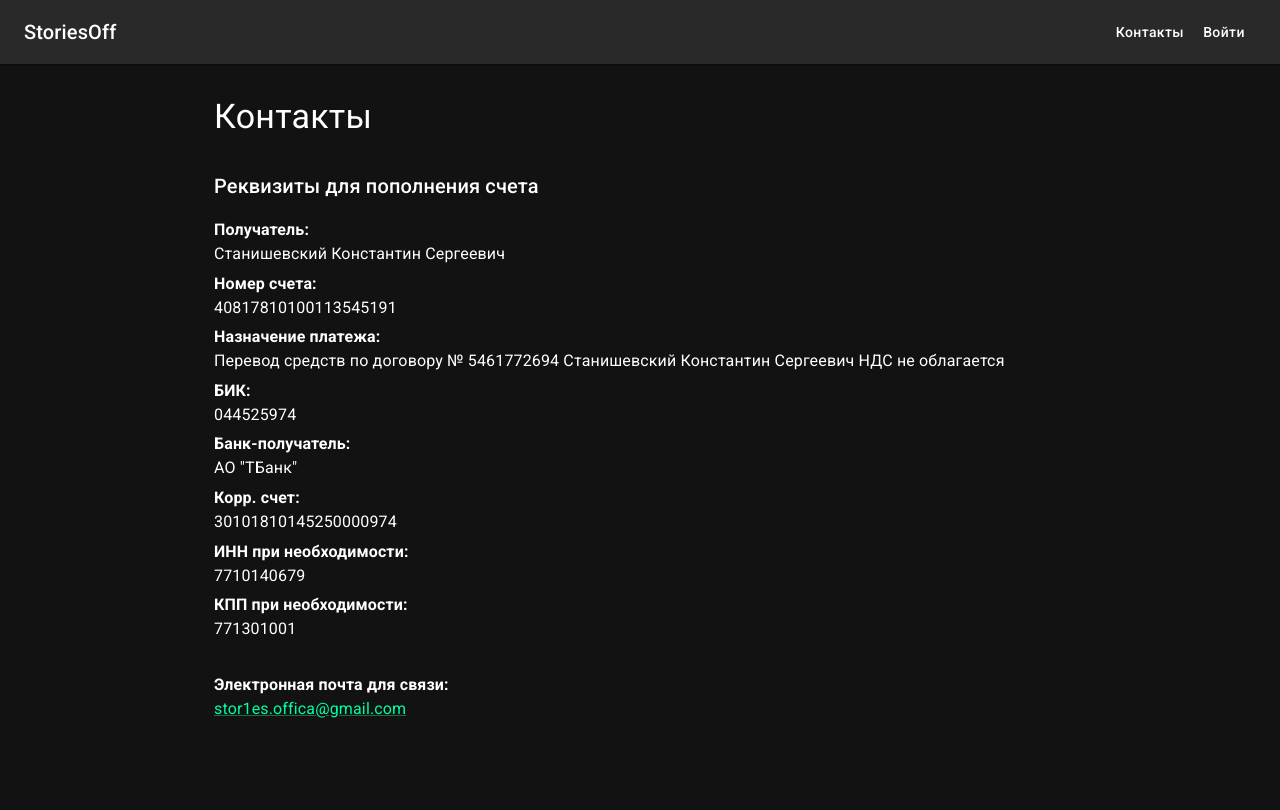
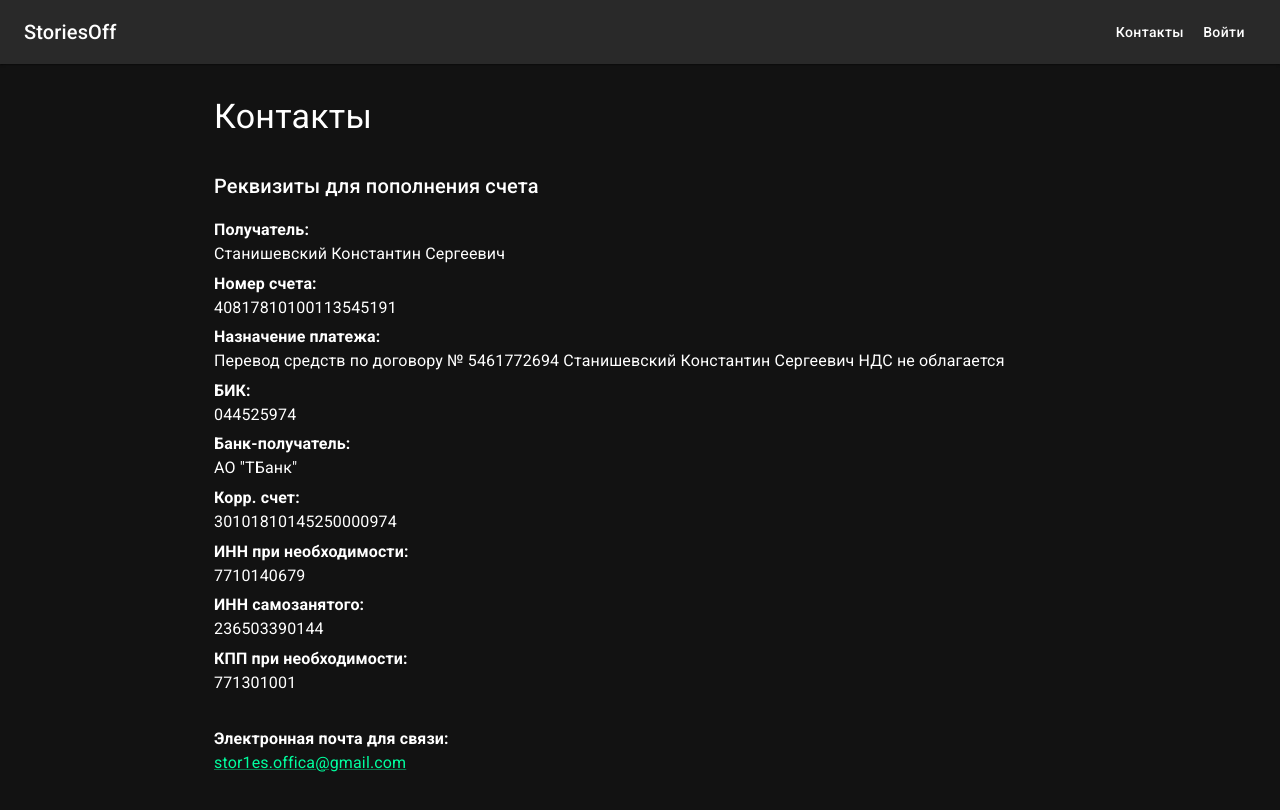
Before and after one commit to Nebulasse/stories-off, a React (Vite) app: page /contacts in a window 1280 px wide. Built offline with nearby package versions, Linux system fonts and the light colour scheme; no server answers.

Commit message:
обавлен  самозанятого в контакты

```diff
--- a/src/pages/ContactsPage.tsx
+++ b/src/pages/ContactsPage.tsx
@@ -51,6 +51,11 @@ const ContactsPage: React.FC = () => {
             </Typography>
 
             <Typography variant="body1" gutterBottom>
+              <strong>ИНН самозанятого:</strong><br />
+              236503390144
+            </Typography>
+
+            <Typography variant="body1" gutterBottom>
               <strong>КПП при необходимости:</strong><br />
               771301001
             </Typography>
```
